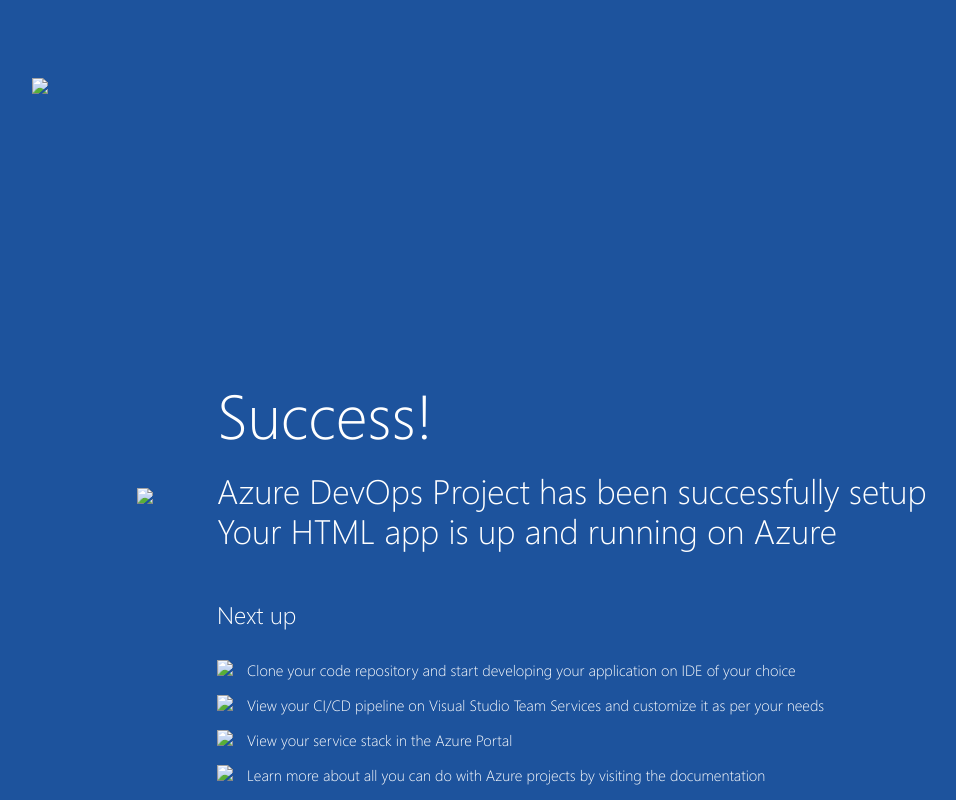
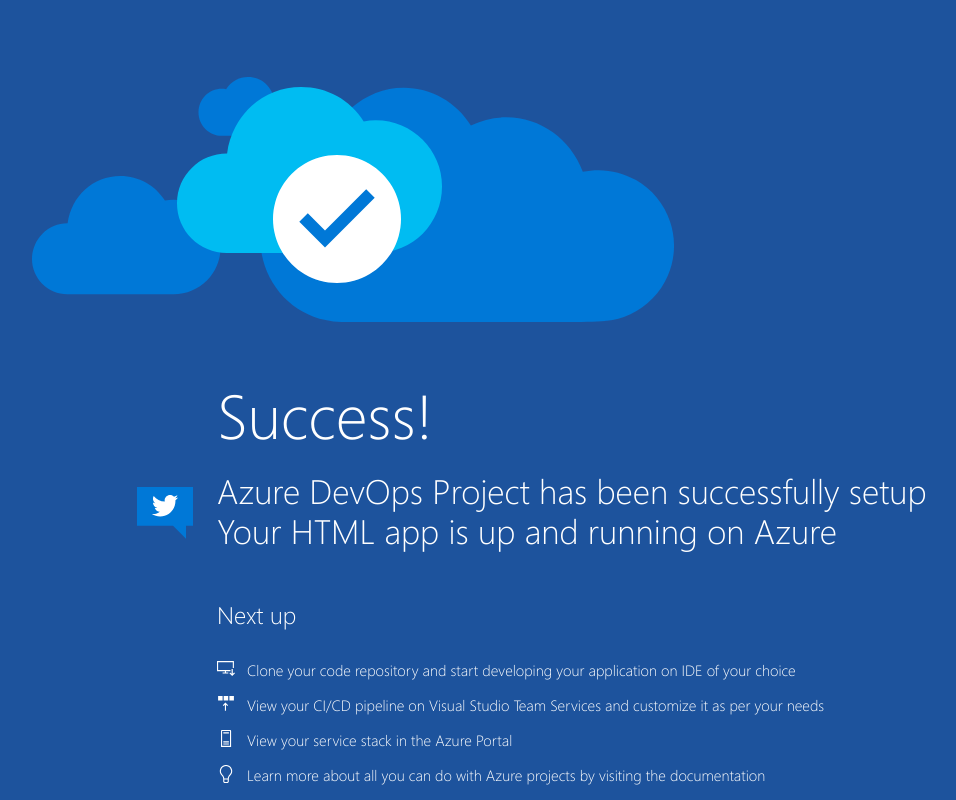
Before and after one commit to NIKK0069/teji-s-project, a plain HTML site: page index.html in a window 1280 px wide. Shown: the whole page, without its empty margins (8-964 px from the left). Drawn offline with Linux system fonts and the light colour scheme; files whose address does not match are found by name.

Commit message:
Update index.html

```diff
--- a/index.html
+++ b/index.html
@@ -9,12 +9,12 @@
 <body>
     <div class="main-container">
         <div class="cloud-image">
-            <img src="img/successCloudNew.svg" />
+            <img src="successCloudNew.svg" />
         </div>
         <div class="content">
             <div class="tweet-container">
             <a href="http://twitter.com/intent/tweet/?text=I%20just%20created%20a%20new%20HTML%20website%20on%20Azure%20using%20Azure%20DevOps%20Project&hashtags=AzureDevOpsProject%2CVSTS%20%40Azure%20%40VSTS">
-                <img src="img/tweetThis.svg" />
+                <img src="tweetThis.svg" />
             </a>
         </div>
             <div class="content-body">
@@ -26,25 +26,25 @@
                     <div class="next-steps-body">
                         <div class="step">
                             <div class="step-icon">
-                                <img src="img/cloneWhite.svg">
+                                <img src="cloneWhite.svg">
                             </div>
                             <div class="step-text"><a href="https://go.microsoft.com/fwlink/?linkid=862409">Clone your code repository and start developing your application on IDE of your choice</a></div>
                         </div>
                         <div class="step">
                             <div class="step-icon">
-                                <img src="img/deployWhite.svg">
+                                <img src="deployWhite.svg">
                             </div>
                             <div class="step-text"><a href="https://go.microsoft.com/fwlink/?linkid=862410">View your CI/CD pipeline on Visual Studio Team Services and customize it as per your needs</a></div>
                         </div>
                         <div class="step">
                             <div class="step-icon">
-                                <img src="img/stackWhite.svg">
+                                <img src="stackWhite.svg">
                             </div>
                             <div class="step-text"><a href="http://portal.azure.com">View your service stack in the Azure Portal</a></div>
                         </div>
                         <div class="step">
                             <div class="step-icon">
-                                <img src="img/lightbulbWhite.svg">
+                                <img src="lightbulbWhite.svg">
                             </div>
                             <div class="step-text"><a href="https://go.microsoft.com/fwlink/?linkid=862126">Learn more about all you can do with Azure projects by visiting the documentation</a></div>
                         </div>
```
